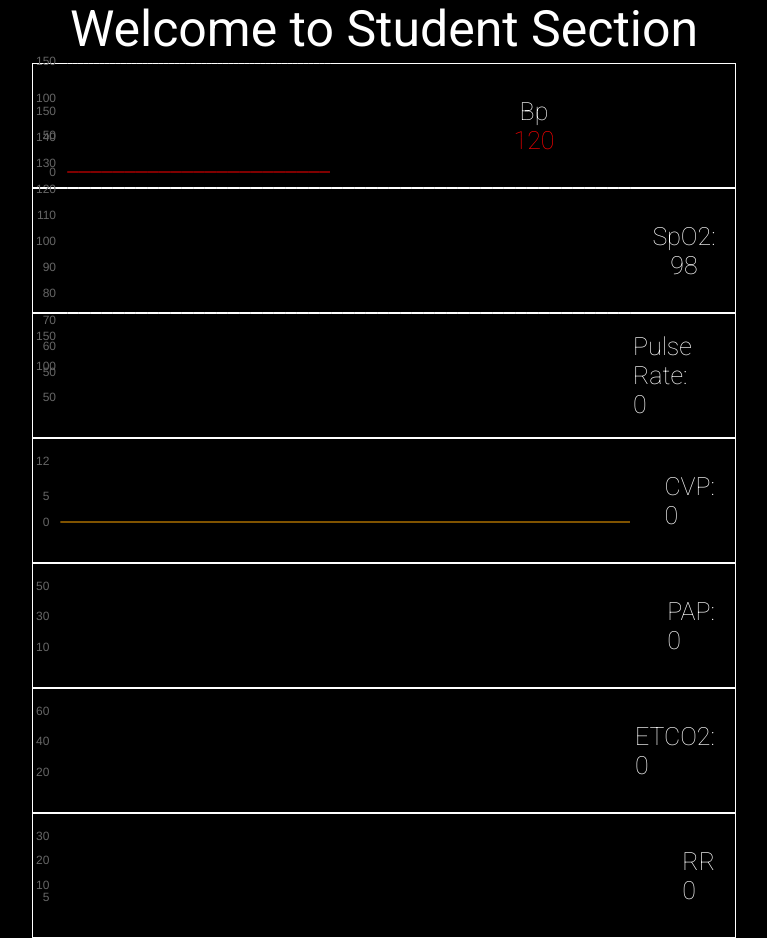
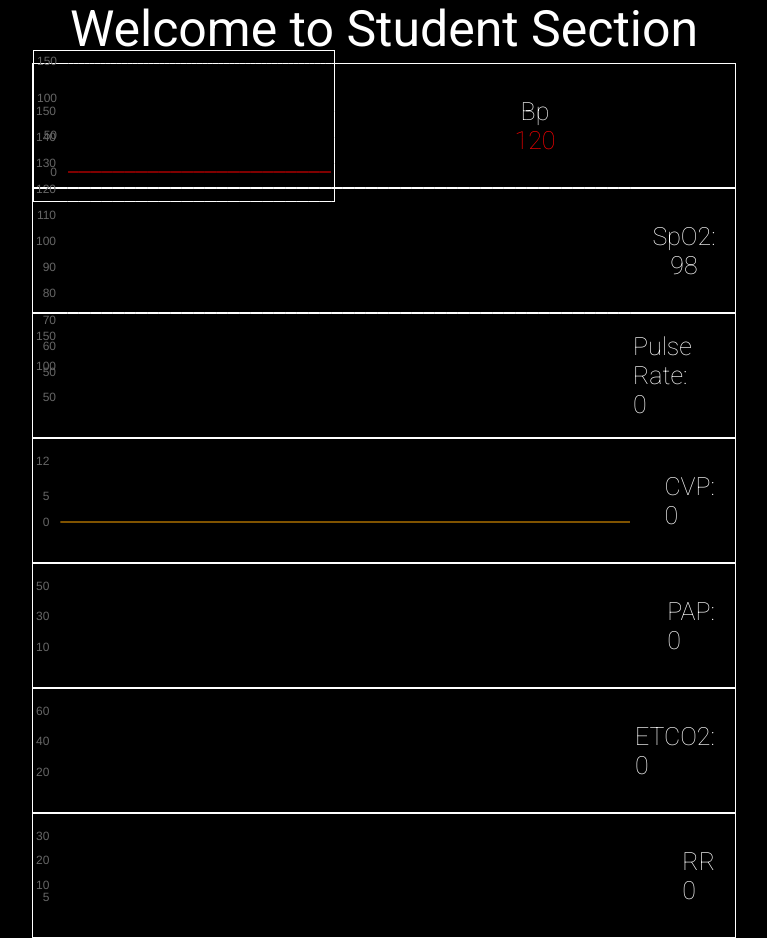
Before and after one commit to Asad-Abbas0009/one-simulation, a plain HTML site: page client/students.html in a window 1280 px wide. Shown: the whole page, without its empty margins (256-1023 px from the left). Drawn offline with nearby package versions, Linux system fonts and the light colour scheme; no server answers.

Commit message:
sdhvkjsd

```diff
--- a/client/students.css
+++ b/client/students.css
@@ -37,11 +37,9 @@ body{
   margin: 0 auto;
   justify-content: space-between;
 }
-/* .canvas{
-  width: 70px;
-  height: 30px;
-
-} */
+.canvas{
+  border: 1px solid white;
+}
 .graph-value{
   display: flex;
   flex-direction: column;
```
